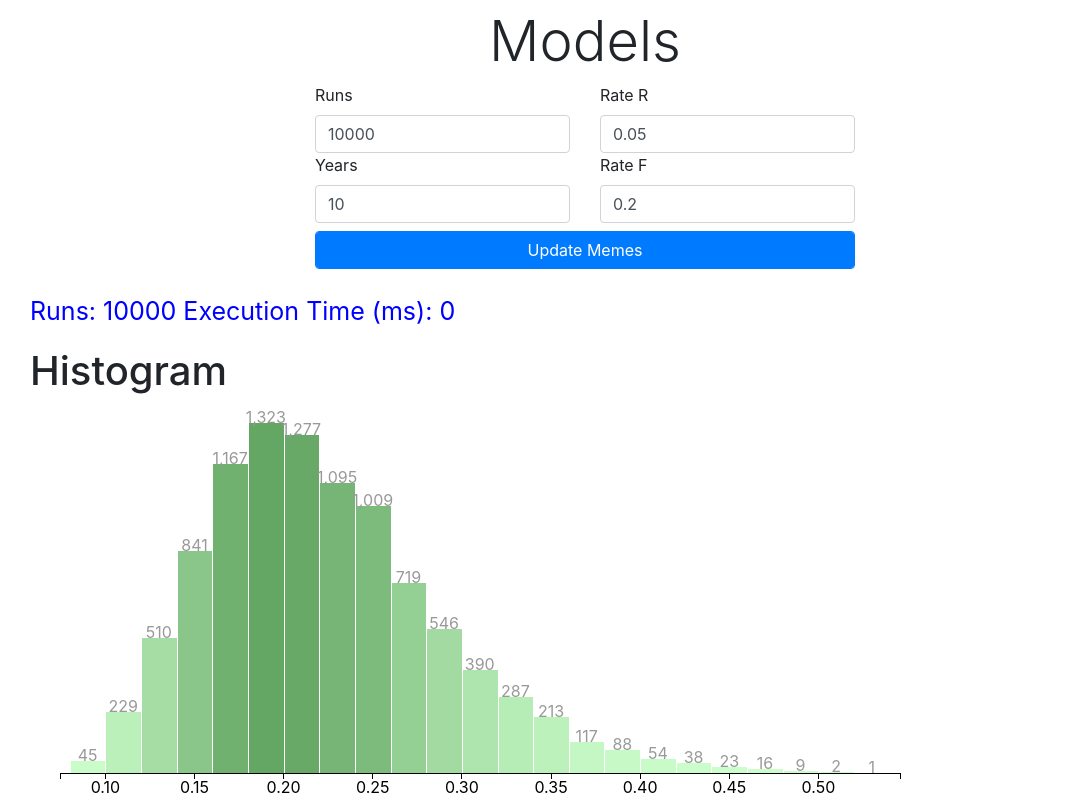
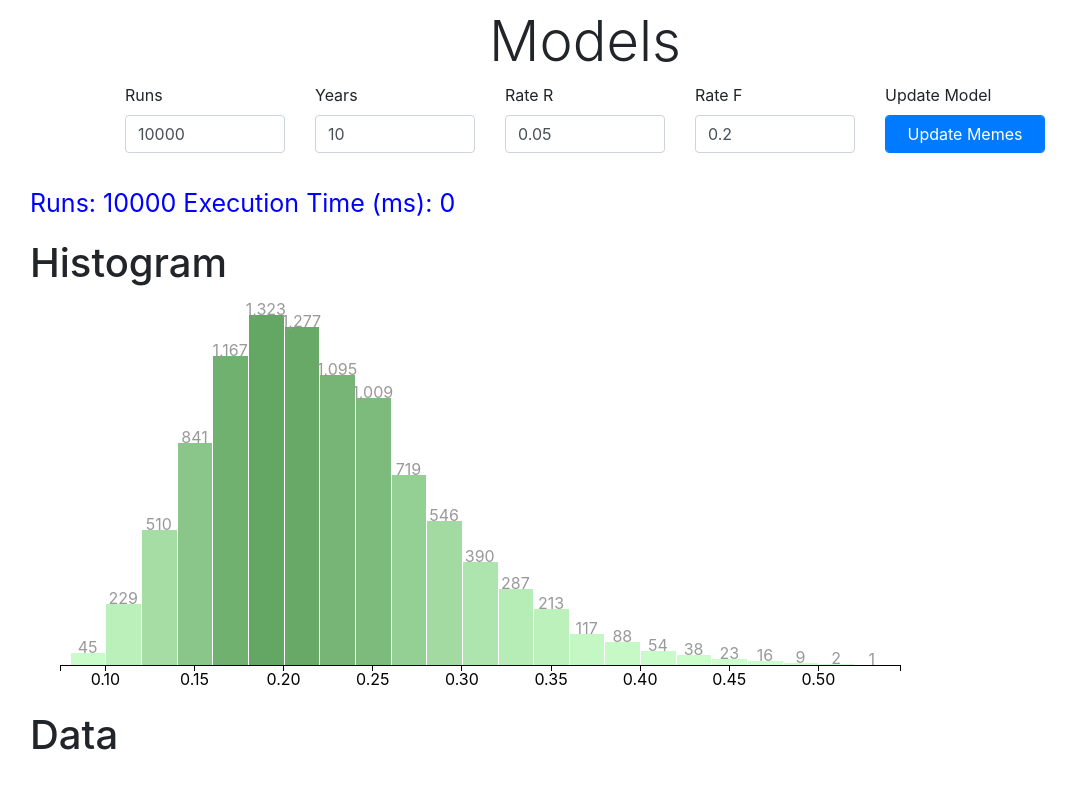
Before and after one commit to mrf13/Models, a plain HTML site: page index.html in a window 1280 px wide. Shown: the top 806 px of the page, without its empty margins (55-1131 px from the left). Drawn offline with nearby package versions, Linux system fonts and the light colour scheme.

Commit message:
fix top style a bit

```diff
--- a/index.html
+++ b/index.html
@@ -33,23 +33,28 @@ body{
 	<div class="col-md display-4"> Models</div>
       </div>
       <div class="row justify-content-center">
-	<div class="col-md-3">
+	<div class="col-md-2">
 	  <label for="">Runs</label>
 	  <input class="form-control" type="text" name="runs" id="runs" value="10000" placeholder="Runs" />
+	</div>
+	<div class="col-md-2">
 	  <label for="years">Years</label>
 	  <input class="form-control"type="text" name="year" id="years" value="10" placeholder="Years" />
 	</div>
-	<div class="col-md-3">
+	<div class="col-md-2">
 	  <label for="rate_r">Rate R</label>
 	  <input class="form-control"type="text" name="rate_r" id="rate_r" value="0.05" placeholder="Rate R" />
+	</div>
+	<div class="col-md-2">
 	  <label for="rate_f">Rate F</label>
 	  <input class="form-control" type="text" name="rate_f" id="rate_f" value="0.2" placeholder="Rate F" />
 	</div>
+	<div class="col-md-2">
+	  <label for="Update Model">Update Model</label>
+	  <button class="btn btn-primary form-control" id="update_model_button">Update Memes</button>
+	</div>
       </div>
       <div class="row py-2 justify-content-center">
-	<div class="col-md-6">
-	  <button class="btn btn-primary form-control" id="update_model_button">Update Memes</button>
-	</div>
       </div>
       <div class="row my-3">
 	<div class="col-md">
```
